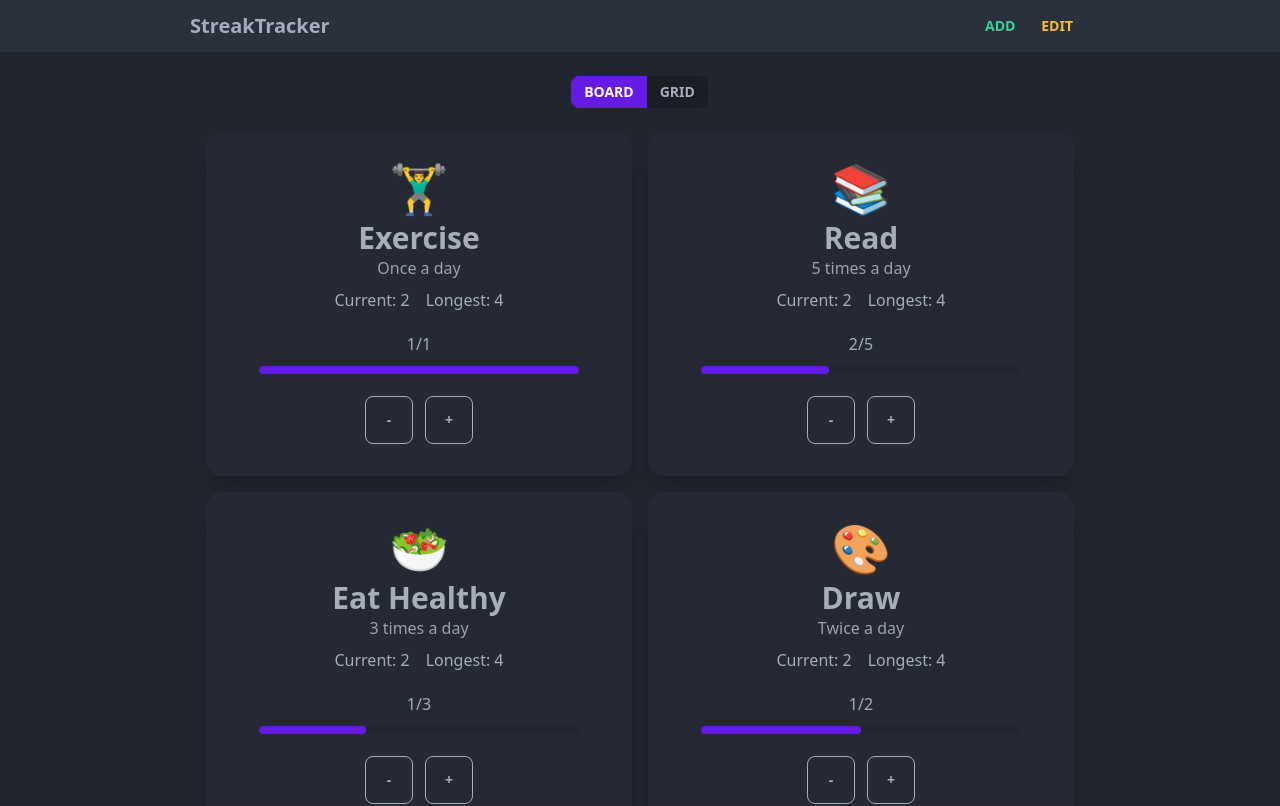
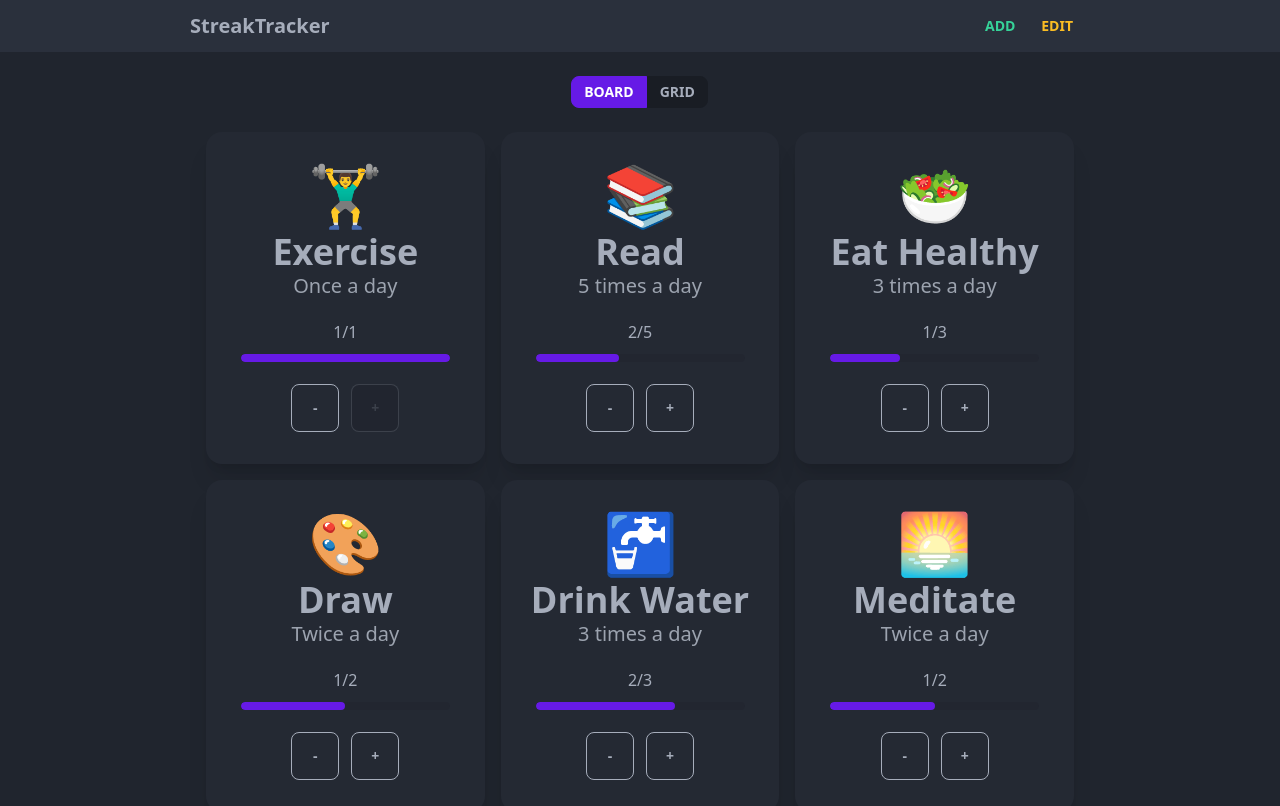
Before and after one commit to kcereno/streaks-habit-tracker, a React (Create React App) app: page / in a window 1280 px wide. Shown: the top 806 px of the page. Built offline with nearby package versions, Linux system fonts and the light colour scheme.

Commit message:
Change HabitCard responsiveness

```diff
--- a/src/components/HabitCard/HabitCard.tsx
+++ b/src/components/HabitCard/HabitCard.tsx
@@ -33,7 +33,7 @@ function HabitCard({ habit, updateHabit }: Props) {
   };
 
   return (
-    <div className="card w-2/5 grow card-compact bg-base-200 shadow-xl ">
+    <div className="card w-2/5 grow  card-compact bg-base-200 shadow-xl tablet:w-60 ">
       {editMode && (
         <div className="flex justify-end">
           <button className="btn btn-ghost text-accent text-center text-xs">
@@ -44,20 +44,11 @@ function HabitCard({ habit, updateHabit }: Props) {
       <div className="py-4 tablet:py-6 max:py-8">
         {/* Habit Details */}
         <div className="text-center">
-          <h1 className="text-4xl tablet:text-5xl">{icon}</h1>
-          <h2 className="text-xl mt-2 font-bold mobile-medium:text-2xl tablet:text-3xl">
+          <h1 className="text-4xl tablet:text-5xl max:text-6xl">{icon}</h1>
+          <h2 className="text-xl mt-2 font-bold mobile-medium:text-2xl tablet:text-3xl max:text-4xl">
             {name}
           </h2>
-          <p className="text-gray-400">{frequencyText}</p>
-          {/* Streak Details */}
-          <div className="hidden mobile-medium:flex justify-center gap-4 mt-2 ">
-            <div className="">
-              <p>Current: 2</p>
-            </div>
-            <div className="">
-              <p>Longest: 4</p>
-            </div>
-          </div>
+          <p className="text-gray-400 max:text-xl">{frequencyText}</p>
         </div>
         {/* Habit Progress */}
         <div className="mt-5 text-center">
@@ -71,7 +62,8 @@ function HabitCard({ habit, updateHabit }: Props) {
         <div className="progress-buttons flex justify-center gap-1 tablet:gap-3 mt-4">
           <button
             type="button"
-            className="btn btn-square btn-outline btn-sm tablet:btn-md"
+            className="btn btn-square btn-outline btn-sm tablet:btn-md "
+            disabled={progress === 0}
             onClick={handleMinusButtonClick}
           >
             -
@@ -80,6 +72,7 @@ function HabitCard({ habit, updateHabit }: Props) {
             type="button"
             className="btn btn-square  btn-outline btn-sm tablet:btn-md"
             onClick={handlePlusButtonClick}
+            disabled={progress === goal}
           >
             +
           </button>
--- a/src/data/data.tsx
+++ b/src/data/data.tsx
@@ -81,7 +81,7 @@ const mockHabits: HabitI[] = [
   {
     id: 6,
     icon: '🌅',
-    name: 'Watch the Sunrise',
+    name: 'Meditate',
     progress: 1,
     goal: 2,
     logs: [
```
